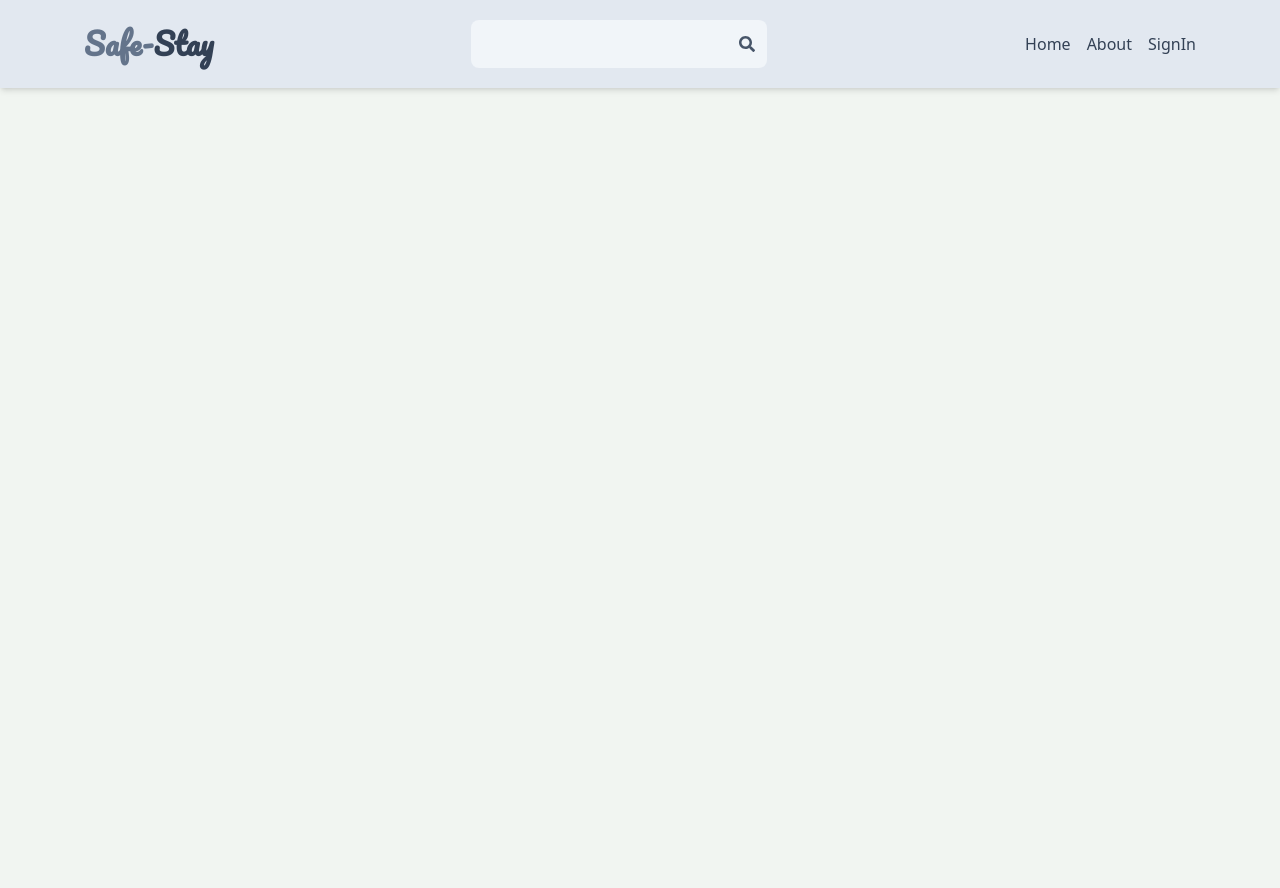
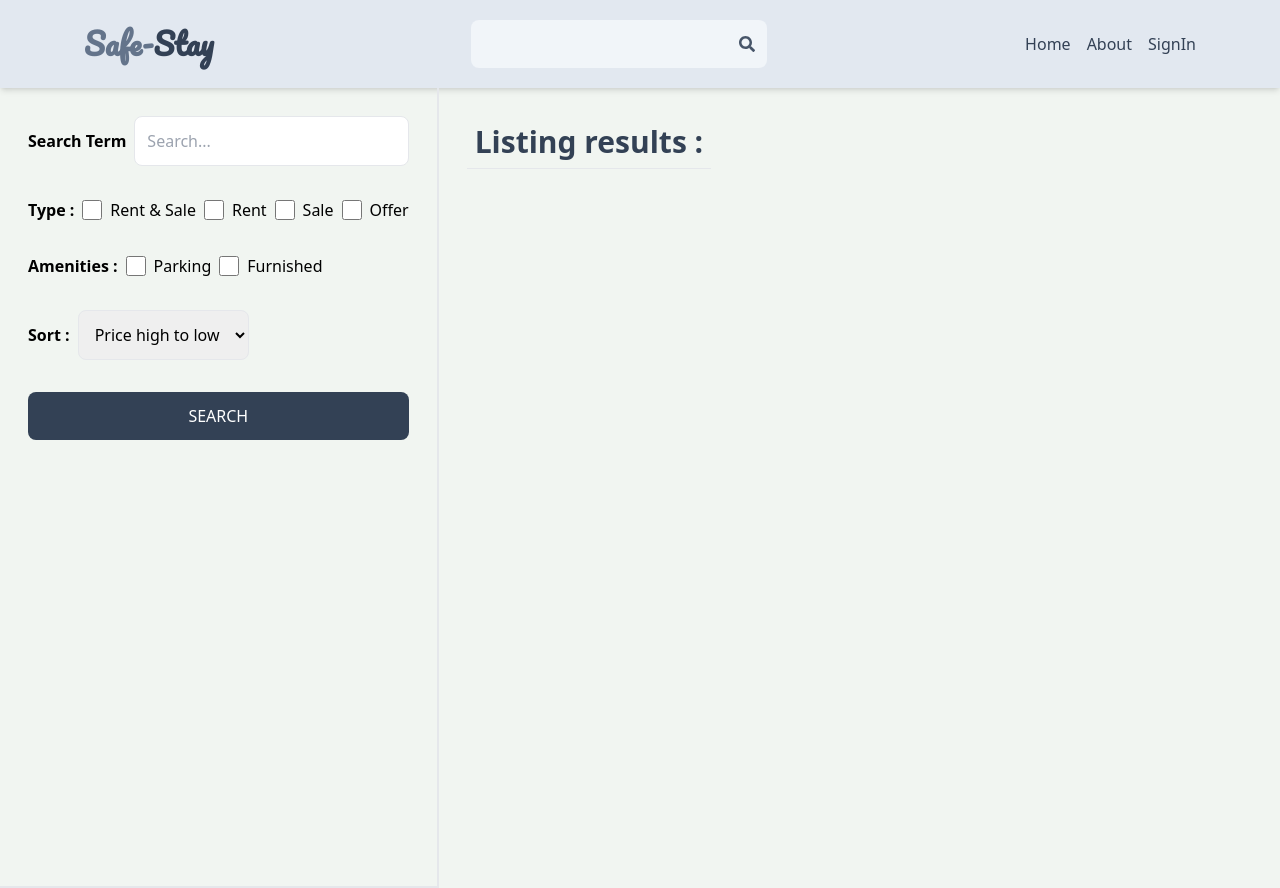
Before and after one commit to hv65616/Safe-Stay, a React (Vite) app in the folder client/: page /search in a window 1280 px wide. Before the commit the page ends 800 px from the top, so only its background shows below. Built offline with nearby package versions, Linux system fonts and the light colour scheme; no server answers.

Commit message:
Search page Ul completed

```diff
--- a/client/src/App.jsx
+++ b/client/src/App.jsx
@@ -9,6 +9,7 @@
 import CreateListing from './pages/CreateListing';
 import UpdateListing from './pages/UpdateListing';
 import Listing from './pages/Listing';
+import Search from './pages/Search';
 function App() {
   return (
     <BrowserRouter>
@@ -18,6 +19,7 @@
         <Route path="/sign-in" element={<SignIn />} />
         <Route path="/sign-up" element={<SignUp />} />
         <Route path="/about" element={<About />} />
+        <Route path="/search" element={<Search/>}/>
         <Route path="/listing/:listingId" element={<Listing />} />
         <Route element={<PrivateRoute />}>
           <Route path="/profile" element={<Profile />} />
--- /dev/null
+++ b/client/src/pages/Search.jsx
@@ -0,0 +1,68 @@
+import React from 'react'
+
+export default function Search() {
+  return (
+    <div className='flex flex-col md:flex-row'>
+
+        {/* Left side div for Search type */}
+        <div className='p-7 border-b-2 md:border-r-2 md:min-h-screen'>
+            <form className='flex flex-col gap-8 '>
+                {/* Search term and search bar */}
+                <div className='flex items-center gap-2'>
+                    <label className='whitespace-nowrap font-semibold'>Search Term</label>
+                    <input type='text' id = 'searchTerm' placeholder='Search...' className='border rounded-lg p-3 w-full' ></input>
+                </div>
+                {/* Search type and filters */}
+                <div className='flex gap-2 flex-wrap items-center'>
+                    <label className='font-semibold'>Type : </label>
+                    <div className='flex gap-2'>
+                        <input type='checkbox' id='all' className='w-5'></input>
+                        <span>Rent & Sale</span>
+                    </div>
+                    <div className='flex gap-2'>
+                        <input type='checkbox' id='rent' className='w-5'></input>
+                        <span>Rent</span>
+                    </div>
+                    <div className='flex gap-2'>
+                        <input type='checkbox' id='sale' className='w-5'></input>
+                        <span>Sale</span>
+                    </div>
+                    <div className='flex gap-2'>
+                        <input type='checkbox' id='offer' className='w-5'></input>
+                        <span>Offer</span>
+                    </div>
+                </div>
+                {/* Search amenities */}
+                <div className='flex gap-2 flex-wrap items-center'>
+                    <label className='font-semibold'>Amenities : </label>
+                    <div className='flex gap-2'>
+                        <input type='checkbox' id='parking' className='w-5'></input>
+                        <span>Parking</span>
+                    </div>
+                    <div className='flex gap-2'>
+                        <input type='checkbox' id='furnished' className='w-5'></input>
+                        <span>Furnished</span>
+                    </div>
+                </div>
+                {/* Sorting options */}
+                <div className='flex gap-2 items-center'>
+                    <label className='font-semibold'>Sort :</label>
+                    <select id="sort_order" className='p-3 border rounded-lg'>
+                        <option>Price high to low</option>
+                        <option>Price low to high</option>
+                        <option>Latest</option>
+                        <option>Oldest</option>
+                    </select>
+                </div>
+                {/* Search Button */}
+                <button className='bg-slate-700 text-white p-3 rounded-lg uppercase hover:opacity-95'>Search</button>
+            </form>
+        </div>
+
+        {/* Right side div for the lid-sting result */}
+        <div className='p-7'>
+            <h1 className='text-3xl font-semibold border-b p-2 text-slate-700 mt-5 md:mt-0'>Listing results : </h1>
+        </div>
+    </div>
+  )
+}
```
Also changed, not shown: 1 other file (tests, documents, lock files or other folders).
